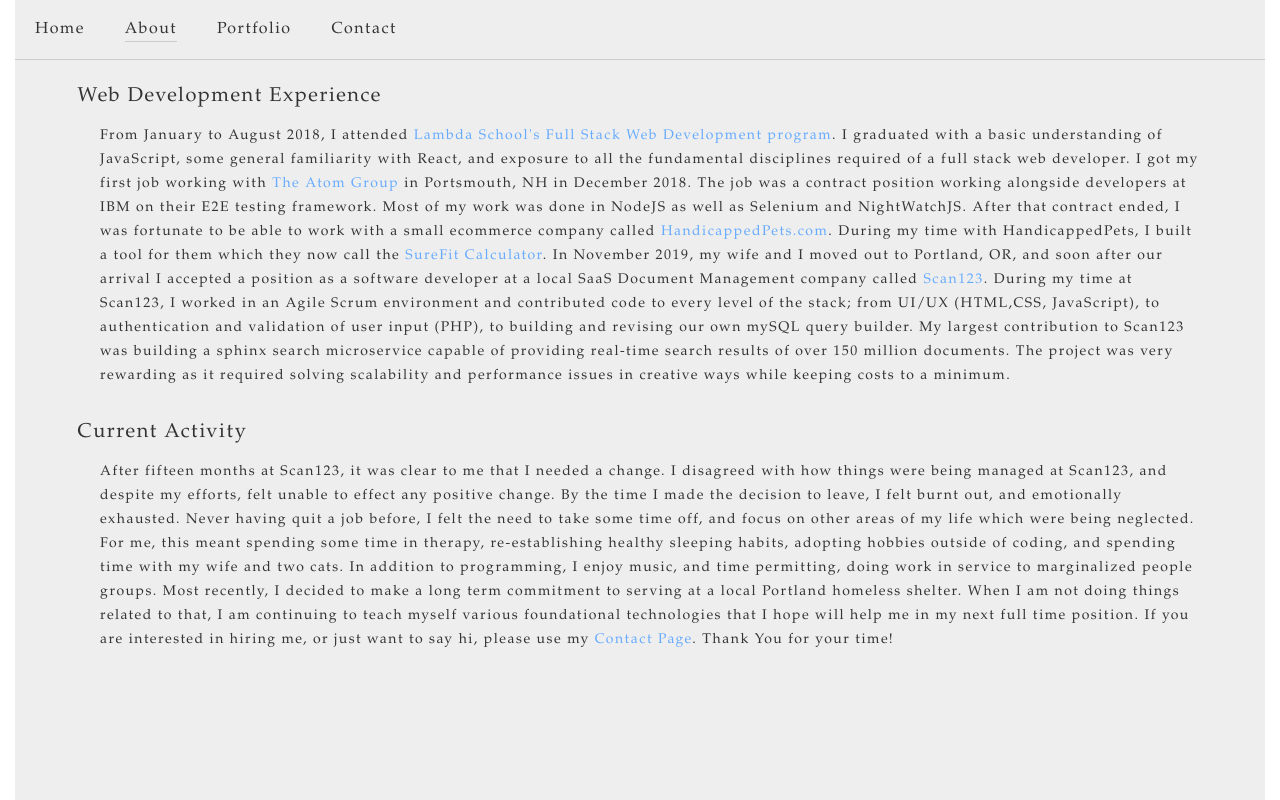
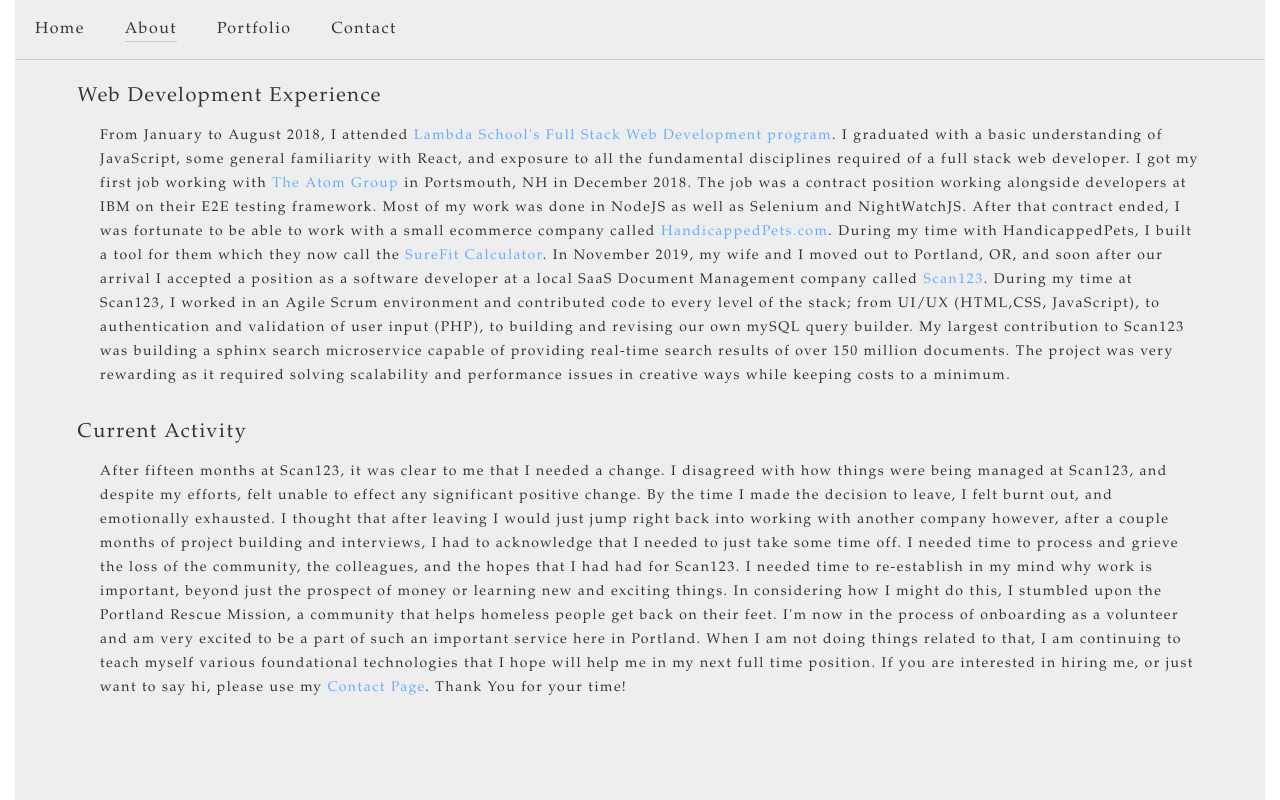
Before and after one commit to waltersgwoodward/portfolio, a React (Create React App) app: page /about in a window 1280 px wide. Built offline with nearby package versions, Linux system fonts and the light colour scheme.

Commit message:
Updates Bio

```diff
--- a/src/components/About/Bio.js
+++ b/src/components/About/Bio.js
@@ -57,12 +57,13 @@
                     <div className="page-paragraph__wrap">
                         <div className="page-paragraph__header">Current Activity</div>
                         <div className="page__paragraph">After fifteen months at Scan123, it was clear to me that I needed a change.
-I disagreed with how things were being managed at Scan123, and despite my efforts, felt unable to effect any positive change.
+I disagreed with how things were being managed at Scan123, and despite my efforts, felt unable to effect any significant positive change.
 By the time I made the decision to leave, I felt burnt out, and emotionally exhausted.
-Never having quit a job before, I felt the need to take some time off, and focus on other areas of my life which were being neglected.
-For me, this meant spending some time in therapy, re-establishing healthy sleeping habits, adopting hobbies outside of coding, and spending time with my wife and two cats.
-In addition to programming, I enjoy music, and time permitting, doing work in service to marginalized people groups.
-Most recently, I decided to make a long term commitment to serving at a local Portland homeless shelter.
+I thought that after leaving I would just jump right back into working with another company however, after a couple months of project building and interviews, I had to acknowledge that I needed to just take some time off.
+I needed time to process and grieve the loss of the community, the colleagues, and the hopes that I had had for Scan123.
+I needed time to re-establish in my mind why work is important, beyond just the prospect of money or learning new and exciting things.
+In considering how I might do this, I stumbled upon the Portland Rescue Mission, a community that helps homeless people get back on their feet.
+I'm now in the process of onboarding as a volunteer and am very excited to be a part of such an important service here in Portland.
 When I am not doing things related to that, I am continuing to teach myself various foundational technologies that I hope will help me in my next full time position.
 If you are interested in hiring me, or just want to say hi, please use my <NavLink to="/contact" className="cards-header__link">Contact Page</NavLink>. Thank You for your time!
                         </div>
```
